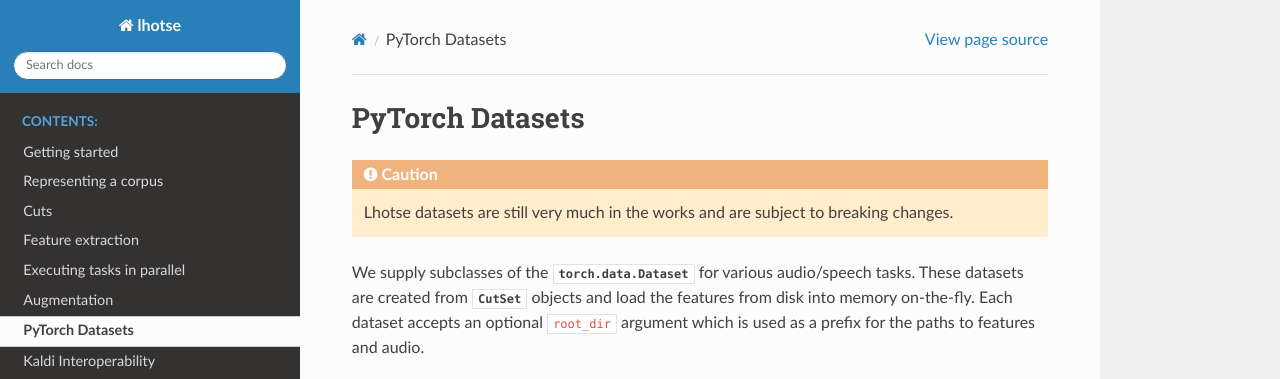
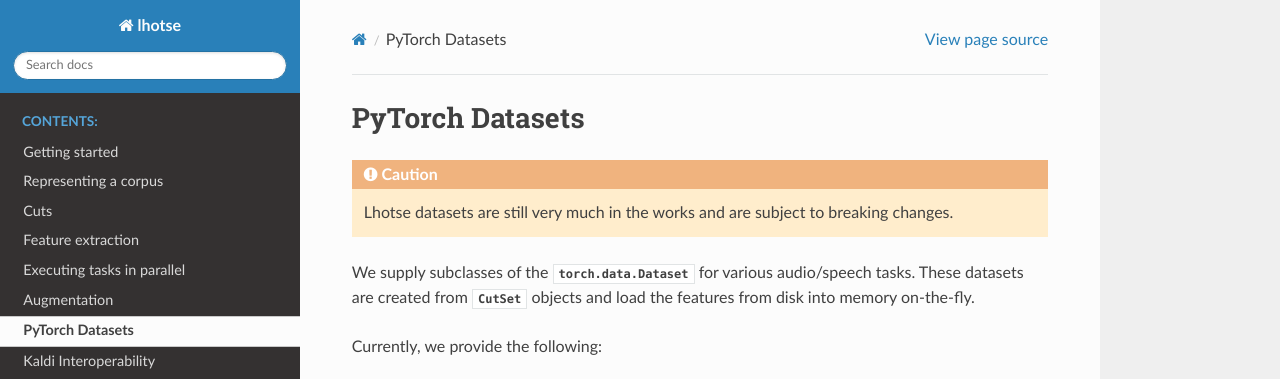
Before and after one commit to lhotse-speech/lhotse, a Sphinx documentation site: the page built from docs/datasets.rst, in a window 1280 px wide and 900 px high, cut to the strip 0-379 px from the top of the window. Built offline with Sphinx 7.4.7 and the Read the Docs theme 2.0.0, drawn with Linux system fonts in a browser that asks for light colours.

Commit message:
Remove obsolete text from dataset documentation

```diff
--- a/docs/datasets.rst
+++ b/docs/datasets.rst
@@ -6,7 +6,6 @@
 
 We supply subclasses of the :class:`torch.data.Dataset` for various audio/speech tasks.
 These datasets are created from :class:`CutSet` objects and load the features from disk into memory on-the-fly.
-Each dataset accepts an optional ``root_dir`` argument which is used as a prefix for the paths to features and audio.
 
 Currently, we provide the following:
 
```
